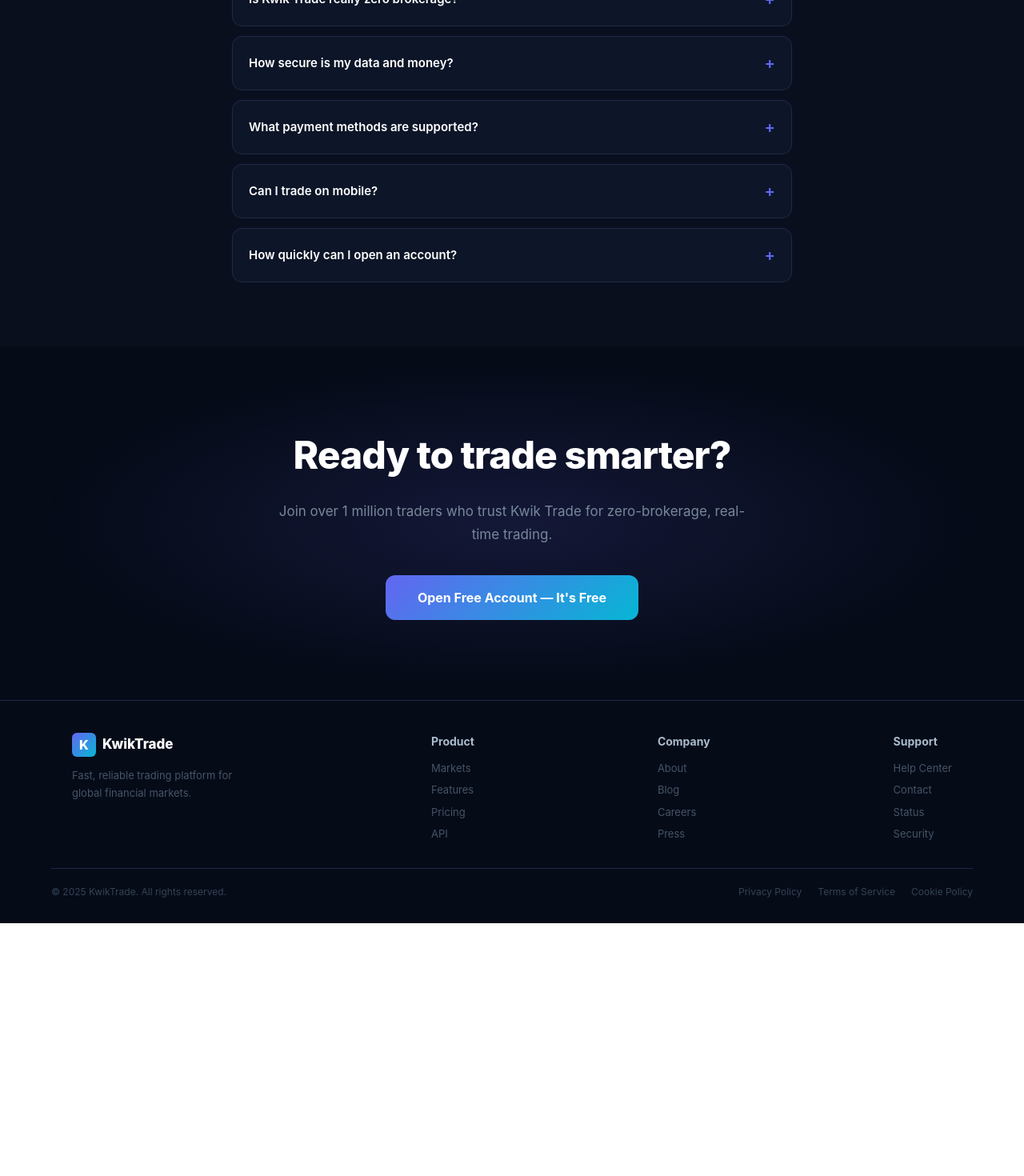
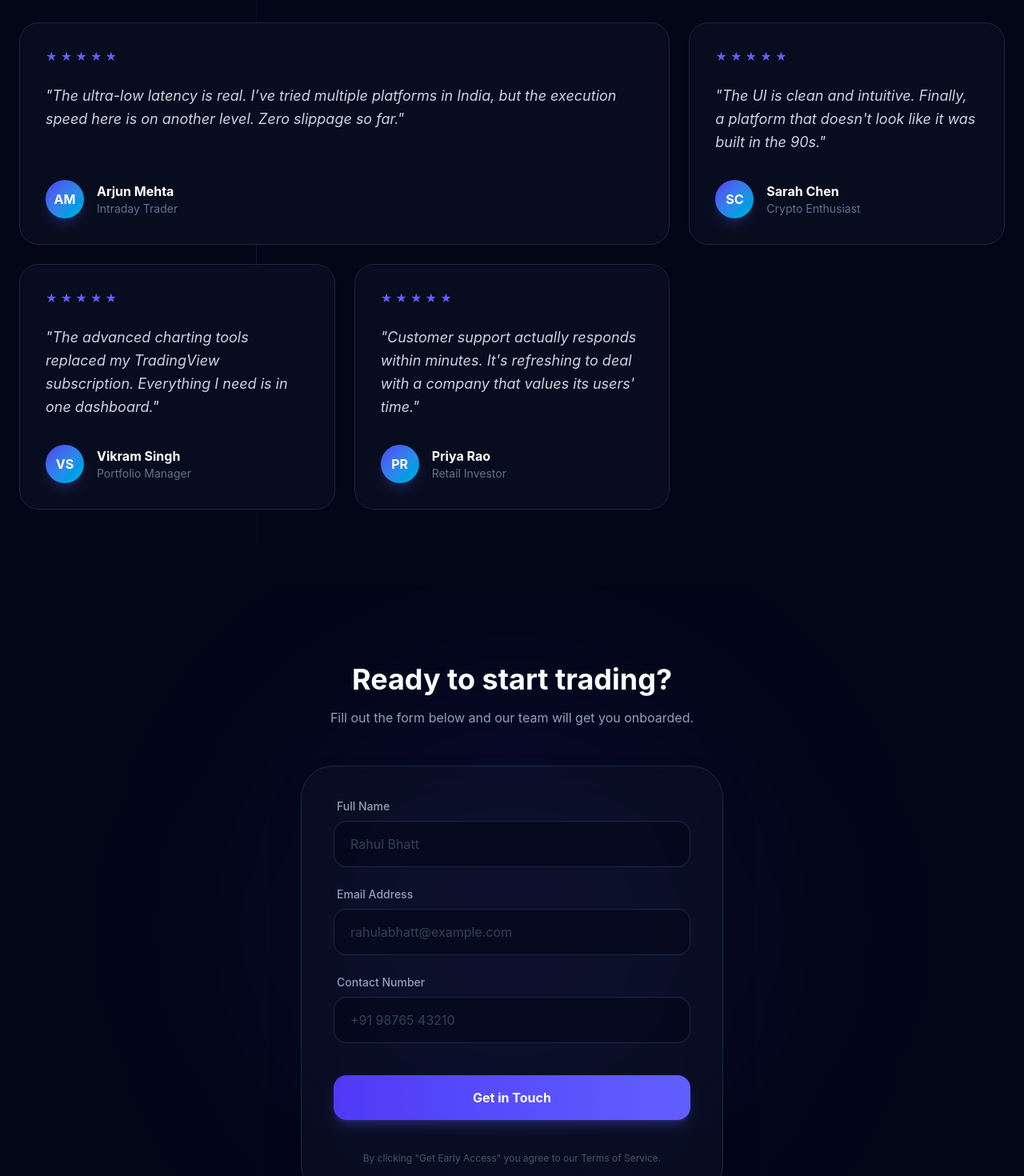
Before and after one commit to kartavya21-dot/Trade_Web_App, a React (Vite) app: page / in a window 1280 px wide. Shown: the part 6520-7990 px from the top of the page at 80% size. Before the commit the page ends 7674 px from the top, so only its background shows below. Built offline with nearby package versions, Linux system fonts and the light colour scheme.

Commit message:
Added Contact Form, Reviews

```diff
--- a/src/App.jsx
+++ b/src/App.jsx
@@ -8,6 +8,8 @@
 import Faq from "./components/Faq.jsx";
 import Cta from "./components/Cta.jsx";
 import Footer from "./components/Footer.jsx";
+import Reviews from "./components/Reviews.jsx";
+import ContactForm from "./components/ContactForm.jsx";
 
 const MARKETS = [
   { name: "NIFTY 50", price: "24,196.40", change: "+2.34%", up: true },
@@ -34,8 +36,10 @@
       <Features />
       <MarketTable markets={MARKETS} />
       <HowItWorks />
-      <Faq />
-      <Cta />
+      {/* <Faq /> */}
+      <Reviews />
+      <ContactForm/>
+      {/* <Cta /> */}
       <Footer />
     </div>
   );
--- /dev/null
+++ b/src/components/ContactForm.jsx
@@ -0,0 +1,74 @@
+import React from 'react';
+import { motion } from 'framer-motion';
+
+export default function ContactForm() {
+  return (
+    <section id='contact' className="relative py-24 bg-[#020617] overflow-hidden">
+      {/* Background Glow */}
+      <div className="absolute top-1/2 left-1/2 -translate-x-1/2 -translate-y-1/2 w-[600px] h-[600px] bg-indigo-600/10 blur-[120px] rounded-full pointer-events-none" />
+
+      <div className="max-w-xl mx-auto px-6 relative z-10">
+        <motion.div
+          initial={{ opacity: 0, y: 20 }}
+          whileInView={{ opacity: 1, y: 0 }}
+          viewport={{ once: true }}
+          className="text-center mb-12"
+        >
+          <h2 className="text-white text-3xl md:text-4xl font-bold mb-4">Ready to start trading?</h2>
+          <p className="text-slate-400">Fill out the form below and our team will get you onboarded.</p>
+        </motion.div>
+
+        <motion.form
+          initial={{ opacity: 0, scale: 0.95 }}
+          whileInView={{ opacity: 1, scale: 1 }}
+          viewport={{ once: true }}
+          className="space-y-6 bg-slate-900/40 backdrop-blur-xl p-8 md:p-10 rounded-[2.5rem] border border-slate-800 shadow-2xl"
+          onSubmit={(e) => e.preventDefault()}
+        >
+          {/* Name Field */}
+          <div>
+            <label className="block text-slate-400 text-sm font-medium mb-2 ml-1">Full Name</label>
+            <input
+              type="text"
+              placeholder="Rahul Bhatt"
+              className="w-full bg-slate-950/50 border border-slate-800 rounded-2xl px-5 py-4 text-white outline-none focus:border-indigo-500/50 focus:ring-4 focus:ring-indigo-500/10 transition-all placeholder:text-slate-700"
+            />
+          </div>
+
+          {/* Email Field */}
+          <div>
+            <label className="block text-slate-400 text-sm font-medium mb-2 ml-1">Email Address</label>
+            <input
+              type="email"
+              placeholder="rahulabhatt@example.com"
+              className="w-full bg-slate-950/50 border border-slate-800 rounded-2xl px-5 py-4 text-white outline-none focus:border-indigo-500/50 focus:ring-4 focus:ring-indigo-500/10 transition-all placeholder:text-slate-700"
+            />
+          </div>
+
+          {/* Contact Field */}
+          <div>
+            <label className="block text-slate-400 text-sm font-medium mb-2 ml-1">Contact Number</label>
+            <input
+              type="tel"
+              placeholder="+91 98765 43210"
+              className="w-full bg-slate-950/50 border border-slate-800 rounded-2xl px-5 py-4 text-white outline-none focus:border-indigo-500/50 focus:ring-4 focus:ring-indigo-500/10 transition-all placeholder:text-slate-700"
+            />
+          </div>
+
+          {/* Submit Button */}
+          <motion.button
+            whileHover={{ scale: 1.02 }}
+            whileTap={{ scale: 0.98 }}
+            className="w-full py-4 bg-gradient-to-r from-indigo-600 to-indigo-500 text-white font-bold rounded-2xl shadow-lg shadow-indigo-500/25 hover:shadow-indigo-500/40 transition-all mt-4"
+          >
+            Get in Touch
+          </motion.button>
+
+          <p className="text-center text-slate-600 text-xs mt-4">
+            By clicking "Get Early Access" you agree to our Terms of Service.
+          </p>
+        </motion.form>
+      </div>
+    </section>
+  );
+}
--- a/src/components/Footer.jsx
+++ b/src/components/Footer.jsx
@@ -1,3 +1,5 @@
+import AnimatedLogo from "./AnimatedLogo";
+
 export default function Footer() {
   return (
     <footer
@@ -27,21 +29,7 @@
               marginBottom: 12,
             }}
           >
-            <div
-              style={{
-                width: 30,
-                height: 30,
-                background: "linear-gradient(135deg, #6366f1, #06b6d4)",
-                borderRadius: 6,
-                display: "flex",
-                alignItems: "center",
-                justifyContent: "center",
-                fontWeight: 800,
-              }}
-            >
-              K
-            </div>
-            <span style={{ fontWeight: 800, fontSize: 17 }}>KwikTrade</span>
+            <AnimatedLogo />
           </div>
           <p
             style={{
@@ -100,7 +88,7 @@
         }}
       >
         <span style={{ color: "#334455", fontSize: 12 }}>
-          © 2025 KwikTrade. All rights reserved.
+          © 2025 Superstock. All rights reserved.
         </span>
         <div style={{ display: "flex", gap: 20 }}>
           {["Privacy Policy", "Terms of Service", "Cookie Policy"].map((l) => (
--- /dev/null
+++ b/src/components/Reviews.jsx
@@ -0,0 +1,102 @@
+import React from 'react';
+import { motion } from 'framer-motion';
+
+const REVIEWS = [
+  {
+    name: "Arjun Mehta",
+    role: "Intraday Trader",
+    text: "The ultra-low latency is real. I’ve tried multiple platforms in India, but the execution speed here is on another level. Zero slippage so far.",
+    avatar: "AM",
+    size: "large"
+  },
+  {
+    name: "Sarah Chen",
+    role: "Crypto Enthusiast",
+    text: "The UI is clean and intuitive. Finally, a platform that doesn't look like it was built in the 90s.",
+    avatar: "SC",
+    size: "small"
+  },
+  {
+    name: "Vikram Singh",
+    role: "Portfolio Manager",
+    text: "The advanced charting tools replaced my TradingView subscription. Everything I need is in one dashboard.",
+    avatar: "VS",
+    size: "small"
+  },
+  {
+    name: "Priya Rao",
+    role: "Retail Investor",
+    text: "Customer support actually responds within minutes. It's refreshing to deal with a company that values its users' time.",
+    avatar: "PR",
+    size: "medium"
+  }
+];
+
+export default function Reviews() {
+  return (
+    <section className="relative py-24 bg-[#020617] overflow-hidden">
+      {/* Background decoration to match your other sections */}
+      <div className="absolute top-0 left-1/4 w-px h-full bg-gradient-to-b from-transparent via-indigo-500/20 to-transparent" />
+
+      <div className="max-w-7xl mx-auto px-6 relative z-10">
+        <div className="text-center mb-16">
+          <motion.h2
+            initial={{ opacity: 0, y: 20 }}
+            whileInView={{ opacity: 1, y: 0 }}
+            viewport={{ once: true }}
+            className="text-white text-4xl md:text-5xl font-black mb-4"
+          >
+            Trusted by <span className="text-indigo-500">Global Traders</span>
+          </motion.h2>
+          <p className="text-slate-400 max-w-xl mx-auto">
+            Join thousands of users who have upgraded their trading experience.
+          </p>
+        </div>
+
+        {/* Bento Grid Layout */}
+        <div className="grid grid-cols-1 md:grid-cols-3 gap-6">
+          {REVIEWS.map((review, i) => (
+            <motion.div
+              key={i}
+              initial={{ opacity: 0, scale: 0.9 }}
+              whileInView={{ opacity: 1, scale: 1 }}
+              viewport={{ once: true }}
+              transition={{ delay: i * 0.1, duration: 0.5 }}
+              className={`
+                relative p-8 rounded-3xl border border-slate-800 bg-slate-900/40 backdrop-blur-sm
+                hover:border-indigo-500/50 transition-colors group overflow-hidden
+                ${review.size === 'large' ? 'md:col-span-2' : 'md:col-span-1'}
+              `}
+            >
+              {/* Moving "Scanning" Light Effect */}
+              <div className="absolute inset-0 bg-gradient-to-r from-transparent via-indigo-500/5 to-transparent -translate-x-full group-hover:translate-x-full duration-1000 transition-transform" />
+
+              <div className="flex flex-col h-full">
+                {/* Star Rating */}
+                <div className="flex gap-1 mb-6">
+                  {[...Array(5)].map((_, star) => (
+                    <span key={star} className="text-indigo-500 text-sm">★</span>
+                  ))}
+                </div>
+
+                <p className="text-slate-300 text-lg leading-relaxed mb-8 flex-grow italic">
+                  "{review.text}"
+                </p>
+
+                <div className="flex items-center gap-4">
+                  <div className="w-12 h-12 rounded-full bg-gradient-to-br from-indigo-600 to-cyan-500 flex items-center justify-center font-bold text-white shadow-lg shadow-indigo-500/20">
+                    {review.avatar}
+                  </div>
+                  <div>
+                    <h4 className="text-white font-bold">{review.name}</h4>
+                    <p className="text-slate-500 text-sm">{review.role}</p>
+                  </div>
+                </div>
+              </div>
+            </motion.div>
+          ))}
+        </div>
+      </div>
+    </section>
+  );
+}
```
